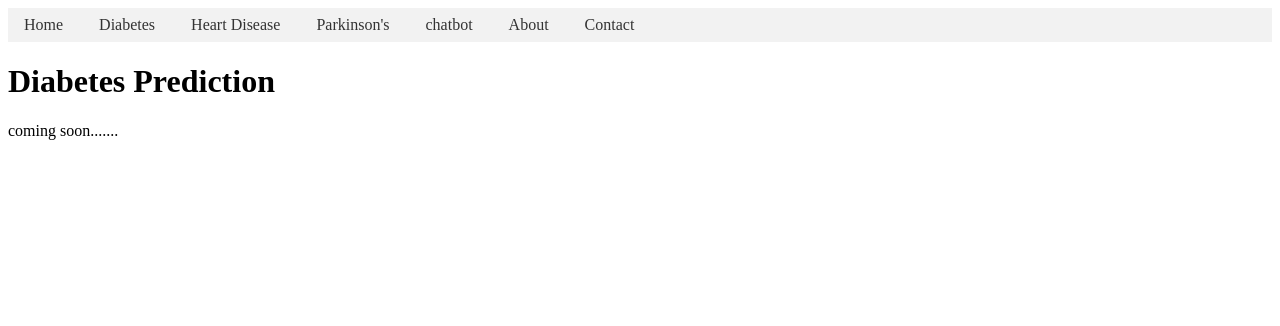
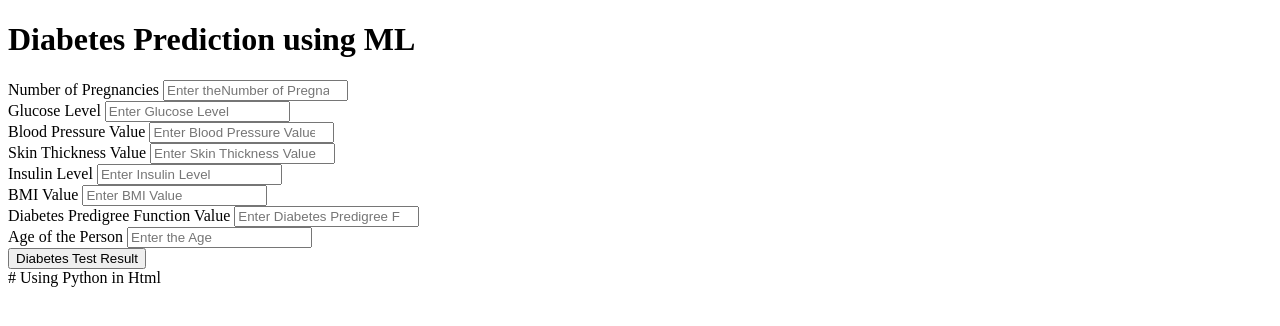
Before and after one commit to shubham-murtadak/Dpredicto-An-Disease-Prediction-System, a Flask app: page /diabetes in a window 1280 px wide. Shown: the top 326 px of the page. Run offline with Flask 3, Linux system fonts and the light colour scheme; parts of the project's set-up code (start-up, migrations or seed data) failed here and were passed over.

Commit message:
Added dia_model using basic Html

```diff
--- a/app.py
+++ b/app.py
@@ -1,22 +1,60 @@
 from flask import Flask,render_template,request,jsonify
 from chat import get_response
+import pickle
+
+
 app = Flask(__name__)
 
+
+# Loading the ML Models
+
+dia_pred = pickle.load(open(r'"C:\Users\DELL\Desktop\Repo\dpredictoflask\dia_trained_model.pkl"', 'rb'))
+heart_pred = pickle.load(open(r'C:\Users\DELL\Desktop\Repo\dpredictoflask\heart_trained_model.pkl', 'rb'))
+park_pred = pickle.load(open(r'C:\Users\DELL\Desktop\Repo\dpredictoflask\park_trained_model.pkl', 'rb'))
+
+
+# Creating a Home Page
 @app.route('/')
 def home():
     return render_template('home.html')
 
+# Creating About Page
 @app.route('/about')
 def about():
     return render_template('about.html')
 
+
+# Creating Contact Page
 @app.route('/contact')
 def contact():
     return render_template('contact.html')
 
+
+# Creating Dpred Page
 @app.route('/diabetes')
 def diabetes():
     return render_template('diabetes.html')
+
+@app.route('/diabetes', methods=['POST'])
+def diabetes():
+    preg = request.form.get("pregnancies")
+    glu = request.form.get("Glucose")
+    bp = request.form.get("BP")
+    stv = request.form.get("SkinThickness")
+    insulin = request.form.get("Insulin")
+    bmi = request.form.get("BMI")
+    dpf = request.form.get("DPF")
+    age = request.form.get("Age")
+
+    # Using the obj of ML Model
+    predict = dia_pred.predict([[preg, glu, bp, stv, insulin, bmi, dpf, age]])
+
+    if predict == 1:
+        return render_template('dia.html', label=1)
+    else:
+        return render_template('dia.html', label=-1)
+
+    return "Please Enter Correct Values ! "
 
 @app.route('/heart')
 def heart():
@@ -31,12 +69,14 @@ def parkinsons():
 def index_get():
     return render_template("cbase.html")
 
-@app.post("/predict")
-def predict():
-    text=request.get_json().get("message")
-    response=get_response(text)
-    message={"answer":response}
-    return jsonify(message)
+
+# Whats the use of this code ?
+# @app.post("/predict")
+# def predict():
+#     text=request.get_json().get("message")
+#     response=get_response(text)
+#     message={"answer":response}
+#     return jsonify(message)
 
 
 if __name__ == '__main__':
--- a/templates/diabetes.html
+++ b/templates/diabetes.html
@@ -1,9 +1,65 @@
-{% extends 'base.html' %}
+<!DOCTYPE html>
+<html lang="en">
+<head>
+    <meta charset="UTF-8">
+    <title>Dia_Pred</title>
+</head>
+<body>
+<h1> Diabetes Prediction using ML </h1>
 
-{% block title %}Diabetes Prediction{% endblock %}
 
-{% block content %}
-    <h1>Diabetes Prediction</h1>
-    <!-- Content specific to the diabetes prediction page -->
-    <p>coming soon.......</p>
-{% endblock %}
+<form class = form action = '/diabetes' method = 'POST'>
+  <div class="form-group">
+    <label for="preg">Number of Pregnancies</label>
+    <input class="form-control" id="preg" aria-describedby="preg" type = "number" name = "pregnancies" placeholder="Enter theNumber of Pregnancies ">
+  </div>
+
+  <div class="form-group">
+    <label for="Glucose">Glucose Level</label>
+    <input class="form-control" id="Glucose" type = "number" name = "Glucose" placeholder="Enter Glucose Level">
+  </div>
+
+  <div class="form-group">
+    <label for="BP">Blood Pressure Value</label>
+    <input class="form-control" id="BP" type = "number" name = "BP" placeholder="Enter Blood Pressure Value">
+  </div>
+
+  <div class="form-group">
+    <label for="STV">Skin Thickness Value</label>
+    <input  class="form-control" id="STV" type = "number" name = "SkinThickness" placeholder="Enter Skin Thickness Value">
+  </div>
+
+  <div class="form-group">
+    <label for="Insulin">Insulin Level</label>
+    <input  class="form-control" id="Insulin" type = "number" name = "Insulin" placeholder="Enter Insulin Level">
+  </div>
+
+  <div class="form-group">
+    <label for="BMI">BMI Value</label>
+    <input class="form-control" id="BMI" type = "number" name = "BMI" placeholder="Enter BMI Value">
+  </div>
+
+  <div class="form-group">
+    <label for="DPF">Diabetes Predigree Function Value</label>
+    <input  class="form-control" id="DPF" type = "number" name = "DPF" placeholder="Enter Diabetes Predigree Function Value">
+  </div>
+
+  <div class="form-group">
+    <label for="Age">Age of the Person</label>
+    <input  class="form-control" id="Age" type = "number" name = "Age" placeholder="Enter the Age">
+  </div>
+
+
+  <button type="submit" class="btn btn-primary">Diabetes Test Result</button>
+</form>
+
+# Using Python in Html
+{% if label %}
+  {% if label == 1 %}
+    <h3 style="color: red "> The Person is Suffering from Diabetes</h3>
+  {% else %}
+    <h3 style="color: green">The Person is Non-Diabetic</h3>
+  {% endif %}
+{% endif %}
+</body>
+</html>
```
Also changed, not shown: 3 other files.
